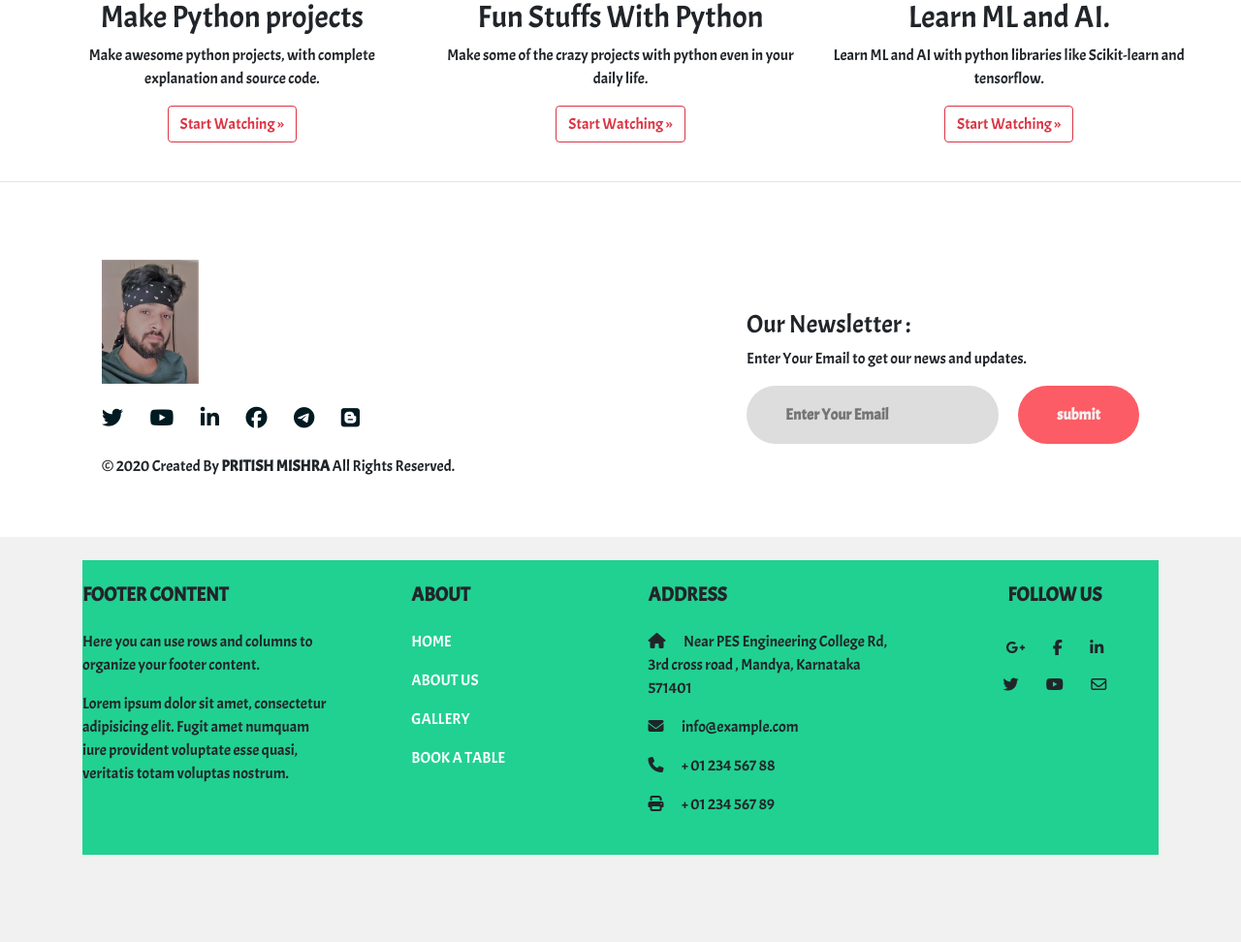
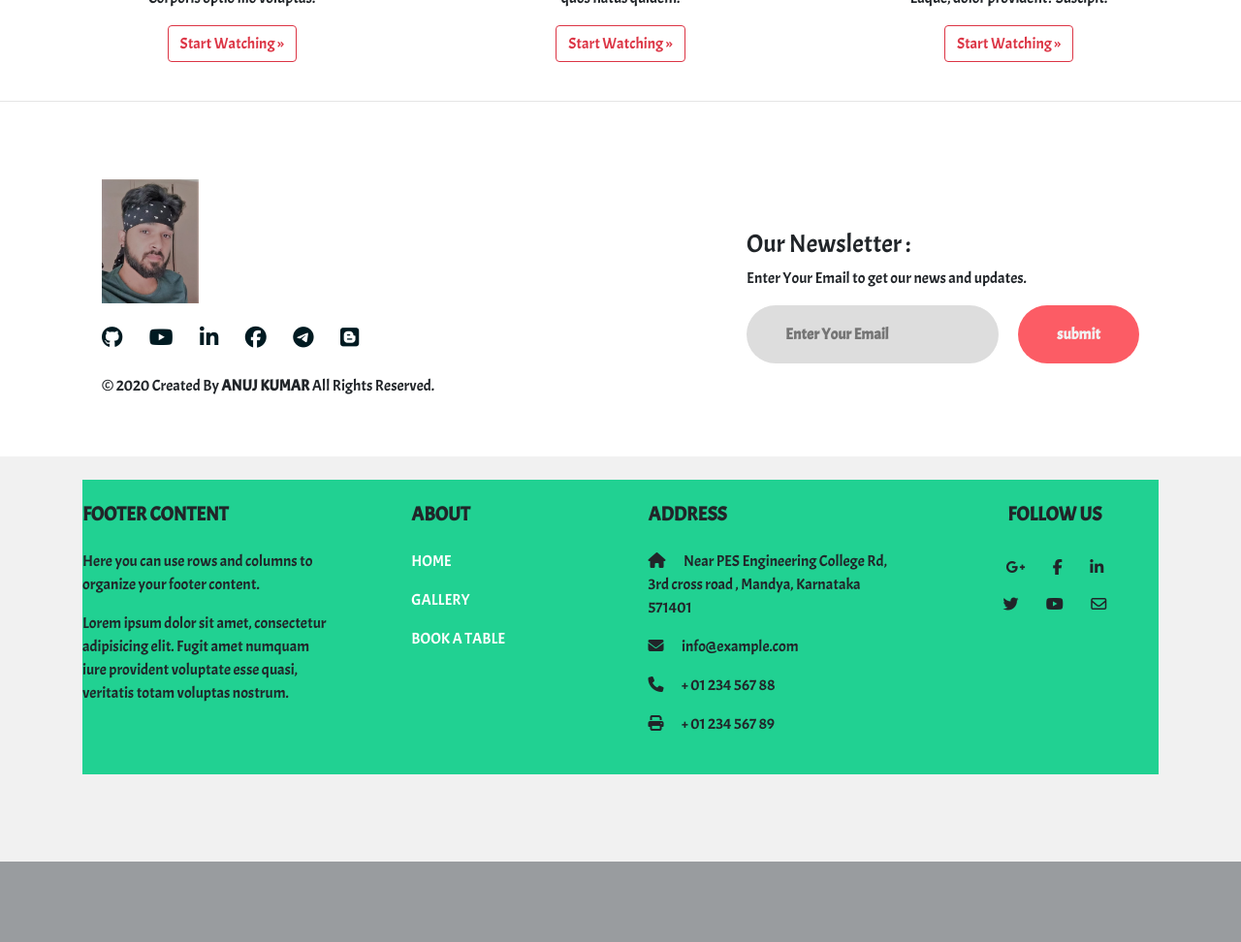
Before and after one commit to anujsaxena9127/restaurant, a Django app: page / in a window 1280 px wide. Shown: the part 3350-4322 px from the top of the page at 97% size. After the commit the page ends 4239 px from the top, so only its background shows below. Run offline with Django 3.2, Linux system fonts and the light colour scheme; some libraries are stand-ins or nearby versions.

Commit message:
index.html changed

```diff
--- a/templates/base.html
+++ b/templates/base.html
@@ -39,10 +39,7 @@
         <li class="nav-item active">
           <a class="nav-link" href="/home"><span class="fa fa-home fa-lg"></span>Home <span class="sr-only"></span></a>
         </li>
-        <li class="nav-item">
-          <a class="nav-link" href="/aboutUs"><span class="fa fa-info fa-lg"></span>
-            About Us</a>
-        </li>
+
         <li class="nav-item">
           <a class="nav-link " href="/menu" tabindex="-1" aria-disabled="true"><span class="fa fa-list fa-lg"></span>
             Menu
@@ -239,11 +236,7 @@
                   <a href="#!">HOME</a>
                 </p>
               </li>
-              <li>
-                <p>
-                  <a href="/aboutUs">ABOUT US</a>
-                </p>
-              </li>
+
               <li>
                 <p>
                   <a href="/gallery">GALLERY</a>
@@ -299,14 +292,14 @@
             <h5 class="font-weight-bold text-uppercase mb-4">Follow Us</h5>
 
             <!-- Facebook -->
-            <a class="btn btn-social-icon btn-google" href="http://google.com/+"><i class="fa fa-google-plus"></i></a>
-            <a class="btn btn-social-icon btn-facebook" href="http://www.facebook.com/profile.php?id="><i
+            <a class="btn btn-social-icon btn-google" href="http://google.com/+" target="blank_"><i class="fa fa-google-plus"></i></a>
+            <a class="btn btn-social-icon btn-facebook" href="https://www.facebook.com/anuj.kumarsaxena.5/" target="blank_"><i
                 class="fa fa-facebook"></i></a>
-            <a class="btn btn-social-icon btn-linkedin" href="http://www.linkedin.com/in/"><i
+            <a class="btn btn-social-icon btn-linkedin" href="https://www.linkedin.com/in/anuj-kumar-b85247183/" target="blank_"><i
                 class="fa fa-linkedin"></i></a>
-            <a class="btn btn-social-icon btn-twitter" href="http://twitter.com/"><i class="fa fa-twitter"></i></a>
-            <a class="btn btn-social-icon btn-google" href="http://youtube.com/"><i class="fa fa-youtube"></i></a>
-            <a class="btn btn-social-icon" href="mailto:"><i class="fa fa-envelope-o"></i></a>
+            <a class="btn btn-social-icon btn-twitter" href="http://twitter.com/"><i class="fa fa-twitter" target="blank_"></i></a>
+            <a class="btn btn-social-icon btn-google" href="http://youtube.com/" target="blank_"><i class="fa fa-youtube"></i></a>
+            <a class="btn btn-social-icon" href="mailto:"><i class="fa fa-envelope-o" target="blank_"></i></a>
 
 
           </div>
--- a/templates/index.html
+++ b/templates/index.html
@@ -80,29 +80,29 @@
 <div class="container" style="padding-top: 3%;">
   <div class="card-deck my-3">
     <div class="card" style="box-shadow: -30px 30px 20px rgba(0, 0, 0, 0.3);">
-      <img src="https://source.unsplash.com/random/restaurant" class="card-img-top" alt="...">
+      <img src="https://source.unsplash.com/random/400x300/?restaurant breakfast" class="card-img-top" alt="...">
       <div class="card-body">
-        <h5 class="card-title">Make and See your Blogs</h5>
-        <p class="card-text">Make your own blogs and also see the blogs made by other programmers and like, share and comment.</p>
-        <a href="http://pythonist.pythonanywhere.com/python/blog" class="btn btn-primary"> See Blog</a>
-        <a href="http://pythonist.pythonanywhere.com/python/blog/make_blog" class="btn btn-primary" style="padding-left: 2%;">Make Blog</a>
+        <h5 class="card-title">Meeting</h5>
+        <p class="card-text">You can also impress your boss by choosing the best place for corporate party with your co-workers. Reserve a spacious room, set the menu, choose the drinks and invite guests</p>
+        <a href="/reservations" class="btn btn-primary">Book a table</a>
+        <a href="/contact" class="btn btn-primary" style="padding-left: 2%;">Contact</a>
       </div>
     </div>
     <div class="card" style="box-shadow: -30px 30px 20px rgba(0, 0, 0, 0.3);">
-      <img src="https://source.unsplash.com/random/restaurant" class="card-img-top" alt="...">
+      <img src="https://source.unsplash.com/random/400x300/?restaurant dinner" class="card-img-top" alt="...">
       <div class="card-body">
-        <h5 class="card-title">Projects</h5>
-        <p class="card-text">You can build projects with your favourite programming language. So get started !</p>
-        <a href="https://source.unsplash.com/random/restaurant" class="btn btn-primary">Projects</a>
+        <h5 class="card-title">Birthday</h5>
+        <p class="card-text">Book a table for two with the best Italian dishes served for the anniversary. Or reserve a bigger one for a huge family to get together one sunny day. Gather your friends together </p>
+        <a href="/reservations" class="btn btn-primary">Book a table</a>
       </div>
     </div>
 
     <div class="card" style="box-shadow: -30px 30px 20px rgba(0, 0, 0, 0.3);">
-      <img src="https://source.unsplash.com/random/restaurant" class="card-img-top" alt="...">
+      <img src="https://source.unsplash.com/random/400x300/?restaurant table" class="card-img-top" alt="...">
       <div class="card-body">
-        <h5 class="card-title">Programming News</h5>
-        <p class="card-text">See some of the latest news related to programming and be up-do-date with these growing IT industry.</p>
-        <a href="http://pythonist.pythonanywhere.com/python/news/" class="btn btn-primary">News</a>
+        <h5 class="card-title">Weedings</h5>
+        <p class="card-text">75 seats for 75 guests are all at your disposal. Organize a party for a huge company and have fun in the restauran. Show your friends the real world of European cuisine and especially Italian vibes.</p>
+        <a href="/reservations" class="btn btn-primary">Book a table</a>
       </div>
     </div>
   </div>
@@ -119,18 +119,13 @@
 
 <!-- ################################################# YouTube ####################################################### -->
         <div class="container" style="padding-top: 3% ;">
-        <h3>Programmers Motivation</h3>
+        <h1>Today Special<span class="badge badge-danger">Hot</span></h1>
       <div id="carouselExampleFade" class="carousel slide carousel-fade" data-ride="carousel">
         <div class="carousel-inner">
           <div class="carousel-item active">
-            <img src="https://source.unsplash.com/random/1020x900?restaurant" class="d-block w-100" alt="...">
+            <img src="https://demo.kallyas.net/phaeton-restaurant-bar-pub/wp-content/uploads/sites/7/2016/06/section2.jpg" class="d-block w-100" alt="...">
           </div>
-          <div class="carousel-item">
-            <img src="https://source.unsplash.com/random/1020x900?restaurant" class="d-block w-100" alt="...">
-          </div>
-          <div class="carousel-item">
-            <img src="https://source.unsplash.com/random/1020x900?restaurant" class="d-block w-100" alt="...">
-          </div>
+
         </div>
         <a class="carousel-control-prev" href="#carouselExampleFade" role="button" data-slide="prev">
           <span class="carousel-control-prev-icon" aria-hidden="true"></span>
@@ -175,9 +170,9 @@
 
         <div class="col-md-6 col-lg-4 text-center">
             <img class="rounded-circle" src="/static/img/logo2.png" width="140" height="140">
-            <h2>Make Python projects</h2>
+            <h2>Italian Dish</h2>
             <p>
-                Make awesome python projects, with complete explanation and source code.
+                Lorem ipsum dolor sit amet consectetur adipisicing elit. Corporis optio illo voluptas!
             </p>
             <p>
 
@@ -187,9 +182,9 @@
 
         <div class="col-md-6 col-lg-4 text-center">
             <img class="rounded-circle" src="/static/img/logo2.png" width="140" height="140">
-            <h2>Fun Stuffs With Python</h2>
+            <h2>Chinese dish</h2>
             <p>
-                Make some of the crazy projects with python even in your daily life.
+                Lorem ipsum dolor sit amet consectetur adipisicing elit. Ut quos natus quidem.
             </p>
             <p>
 
@@ -199,9 +194,9 @@
 
         <div class="col-md-6 col-lg-4 text-center">
             <img class="rounded-circle" src="/static/img/logo1 .png" width="140" height="140">
-            <h2>Learn ML and AI.</h2>
+            <h2>Indian Dish</h2>
             <p>
-               Learn ML and AI with python libraries like Scikit-learn and tensorflow.
+               Lorem ipsum dolor sit amet consectetur adipisicing elit. Eaque, dolor provident? Suscipit!
             </p>
             <p>
               <a href="https://www.youtube.com/watch?v=x5nEb-7UKZI"><button class="btn btn-outline-danger">Start Watching »</button></a>
@@ -248,14 +243,14 @@
       <div class="left-col">
           <img src="/static/img/anuj1.jpeg" alt="" class="logo">
           <div class="social-media">
-              <a href="https://twitter.com/Pritish88951762?s=20" target="blank_"><i class="fab fa-twitter"></i></a>
-              <a href="https://www.youtube.com/channel/UCQ9F_R0AOwuqipFKNdtTJ2g" target="blank_"><i class="fab fa-youtube"></i></a>
-              <a href="https://www.linkedin.com/in/pritish-mishra-487840198/" target="blank_"><i class="fab fa-linkedin-in"></i></a>
-              <a href="https://www.facebook.com/pritish.mishra.3910" target="blank_"><i class="fab fa-facebook"></i></a>
-              <a href="https://t.me/pritishmishra" target="blank_"><i class="fab fa-telegram-plane"></i></a>
-              <a href="https://codingyou.blogspot.com/" target="blank_"><i class="fab fa-blogger"></i></a>
+              <a href="https://github.com/anujsaxena9127" target="blank_"><i class="fab fa-github"></i></a>
+              <a href="https://www.youtube.com/" target="blank_"><i class="fab fa-youtube"></i></a>
+              <a href="https://www.linkedin.com/in/anuj-kumar-b85247183/" target="blank_"><i class="fab fa-linkedin-in"></i></a>
+              <a href="https://www.facebook.com/anuj.kumarsaxena.5/" target="blank_"><i class="fab fa-facebook"></i></a>
+              <a href="#" target="blank_"><i class="fab fa-telegram-plane"></i></a>
+              <a href="#" target="blank_"><i class="fab fa-blogger"></i></a>
           </div>
-          <p class="rights-text">© 2020 Created By <b>PRITISH MISHRA</b> All Rights Reserved.</p>
+          <p class="rights-text">© 2020 Created By <b>ANUJ KUMAR</b> All Rights Reserved.</p>
       </div>
       <div class="right-col">
           <h1 style="font-family: 'Acme';">Our Newsletter :</h1>
```
Also changed, not shown: static/css/about.css (deleted, +0 -85 lines), templates/aboutUs.html (deleted, +0 -180 lines).
